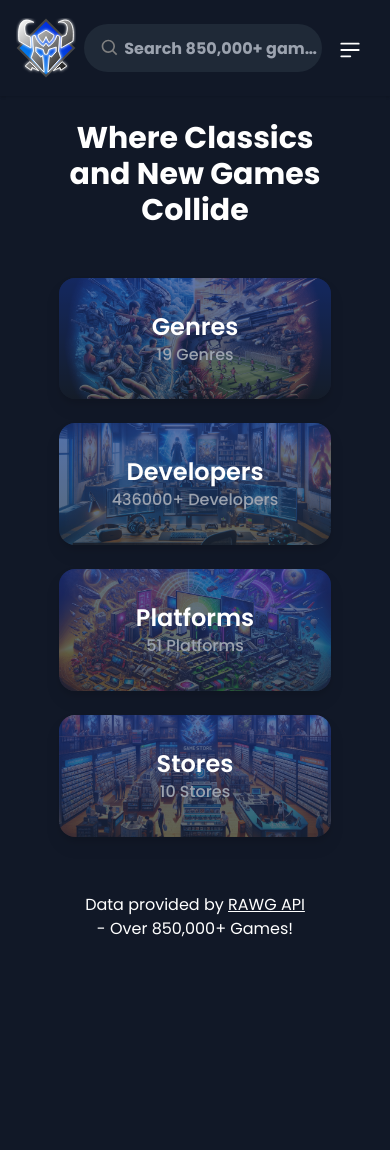
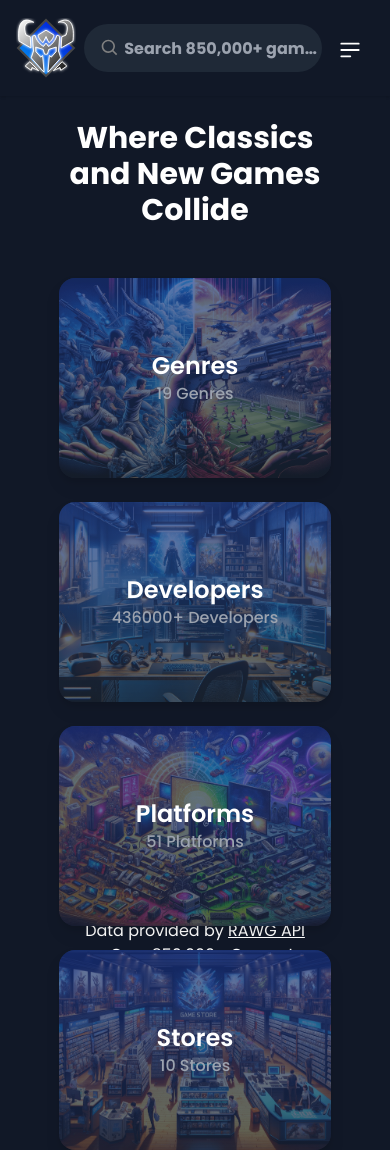
Before and after one commit to CodeExpert8081/react-game-site, a Next.js app: page /dashboard in a window 390 px wide. Before the commit the page ends 957 px from the top, so only its background shows below. Built offline with nearby package versions, Linux system fonts and the light colour scheme.

Commit message:
fixed footer position on page load

```diff
--- a/app/(dashboard)/dashboard/layout.tsx
+++ b/app/(dashboard)/dashboard/layout.tsx
@@ -39,10 +39,12 @@ export default function RootLayout({ children }: { children: React.ReactNode })
           <Navbar />
           <div className="flex">
             <Sidebar />
-            <main className="container mx-auto m-6 px-2 md:px-4">{children}</main>
+            <main className="container mx-auto m-6 px-2 md:px-4 mb-[2vh] min-h-full">{children}</main>
           </div>
           {/* <Image src={`/RacingImage.png`} fill alt="" /> */}
-          <Footer />
+          <div className="mt-[4vh]">
+            <Footer />
+          </div>
         </ReduxProvider>
       </body>
     </html>
--- a/app/(dashboard)/dashboard/page.tsx
+++ b/app/(dashboard)/dashboard/page.tsx
@@ -3,7 +3,7 @@ import { HomepageLinks } from "@/components/ui";
 export default async function Home() {
   return (
     // <main className="m-24 rounded-md grid grid-cols-4 gap-12 w-full">
-    <main className="text-white">
+    <main className="text-white h-full">
       <h1 className="text-center text-3xl sm:text-4xl font-bold mb-[4vh]">Where Classics and New Games Collide</h1>
       {/* Contains 4 Container Links: Genres, Developers, Platforms, Stores */}
       <HomepageLinks />
--- a/components/ui/HomepageLinks.tsx
+++ b/components/ui/HomepageLinks.tsx
@@ -21,13 +21,14 @@ const HomepageLinks = () => {
     return (
       <Link
         href={`${hrefText}`}
-        className="relative flex flex-col justify-center items-center bg-gradient-to-b from-blue-900  to-slate-800 font-semibold rounded-lg text-2xl sm:text-3xl hover:to-gray-500 group hover:bg-gray-700 w-full h-full overflow-hidden z-[1] min-h-full drop-shadow-lg"
+        className="relative flex flex-col justify-center items-center bg-gradient-to-b from-blue-900  to-slate-800 font-semibold rounded-lg text-2xl sm:text-3xl hover:to-gray-500 group hover:bg-gray-700 w-full h-full- overflow-hidden z-[1] min-h-[200px] drop-shadow-lg"
       >
         <Image
           src={imagePath}
           alt="Category Link"
           fill
-          className="absolute object-cover object-center z-[-1] opacity-30 group-hover:opacity-80 transition-all ease-in duration-200"
+          className="absolute object-cover object-center z-[-1] opacity-30 group-hover:opacity-80 transition-all ease-in duration-100"
+          priority
         />
         {linkText}
         <span className="text-base font-medium text-gray-400 group-hover:text-white group-hover:font-bold">{secondaryText}</span>
@@ -36,7 +37,7 @@ const HomepageLinks = () => {
   };
 
   return (
-    <div className="grid grid-cols-1 md:grid-cols-2 gap-6 h-[70vh] p-4 mb-[10vh]-">
+    <div className="grid grid-cols-1 md:grid-cols-2 gap-6 max-h-[70vh] h-full-  p-4 mb-[10vh]- max-h-full- h-full max-content-">
       <LinkCard hrefText="/dashboard/browse/genres" linkText="Genres" secondaryText="19 Genres" imagePath={GenresImage} />
       <LinkCard
         hrefText="/dashboard/browse/developers"
```
